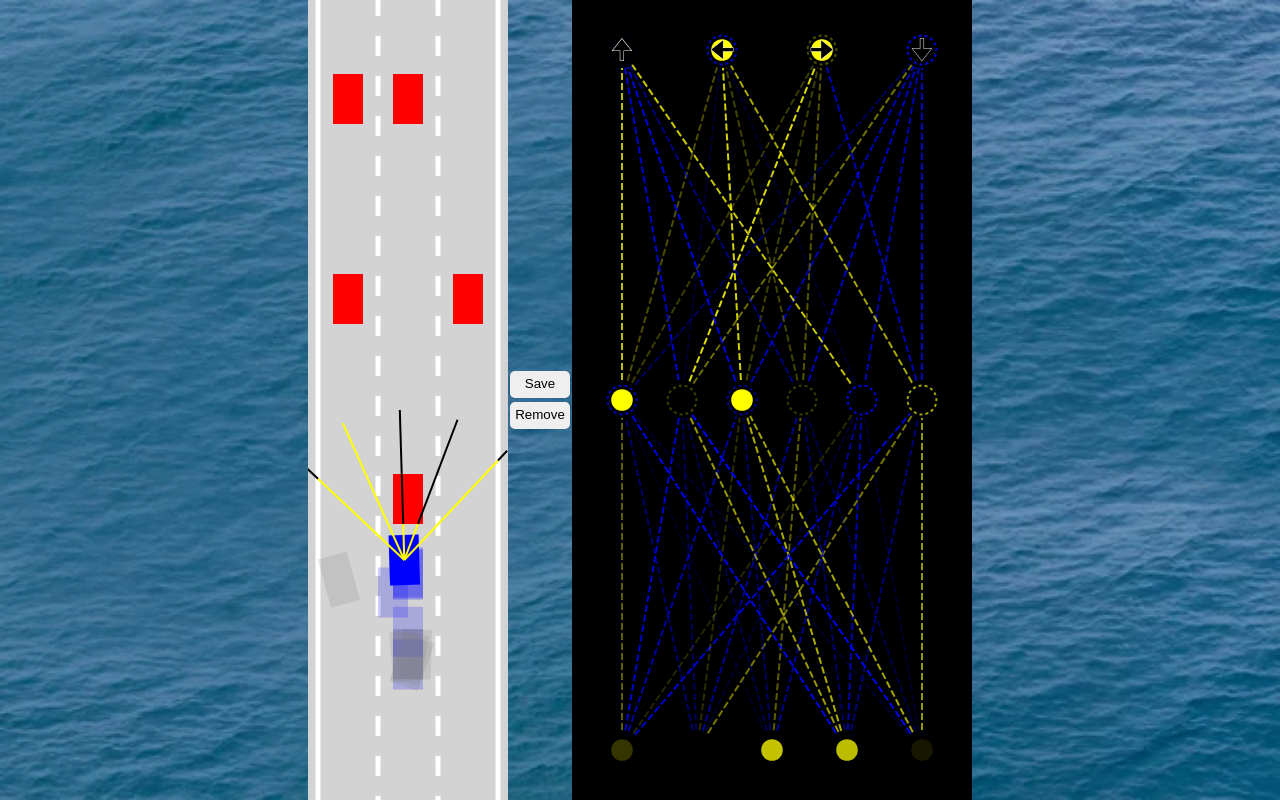
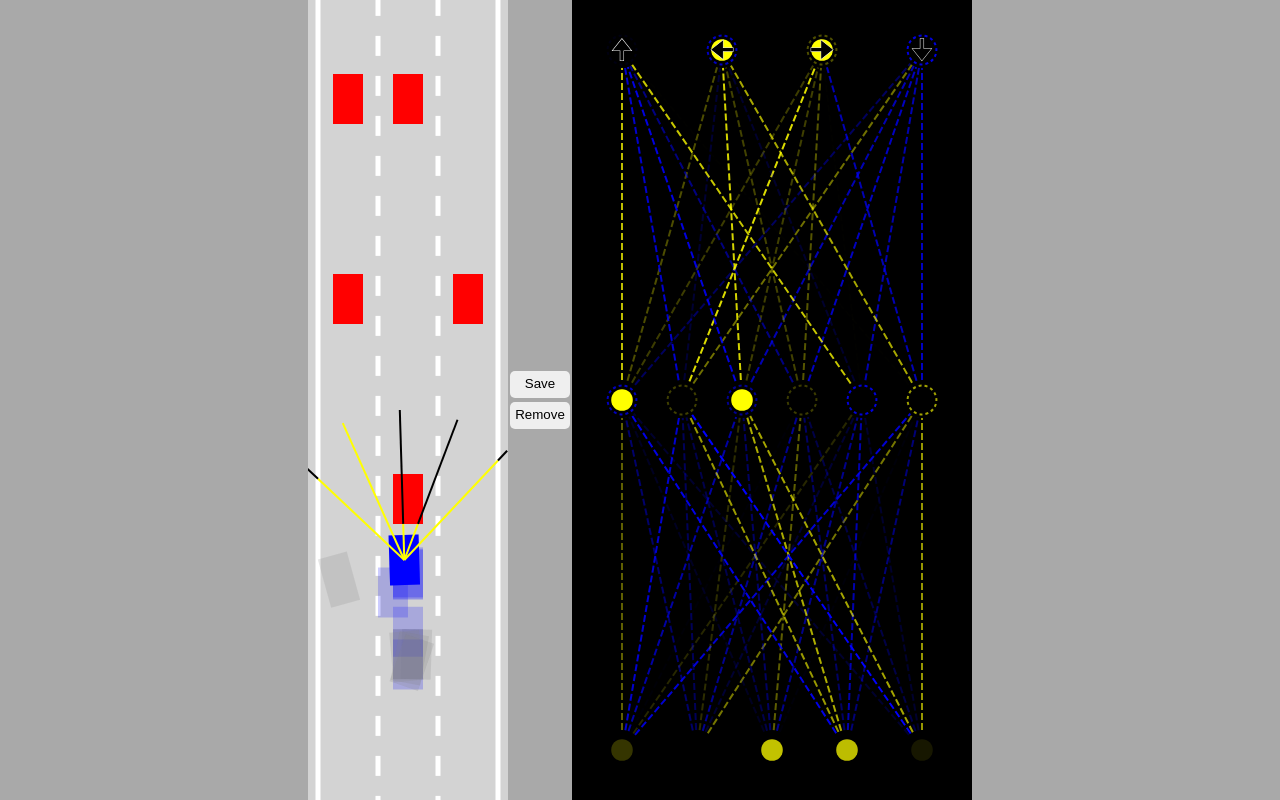
Before and after one commit to Yarik7610/Neural-network-car, a plain HTML site: page index.html in a window 1280 px wide. Drawn offline with Linux system fonts and the light colour scheme.

Commit message:
remove background image

```diff
--- a/style.css
+++ b/style.css
@@ -4,9 +4,6 @@ body {
   border: 0;
   background-color: darkgray;
   overflow: hidden;
-  background-image: url('sea.jpg');
-  background-repeat: no-repeat;
-  background-size: 100% 100%;
   display: flex;
   justify-content: center;
   align-items: center;
```
Also changed, not shown: sea.jpg (deleted).
